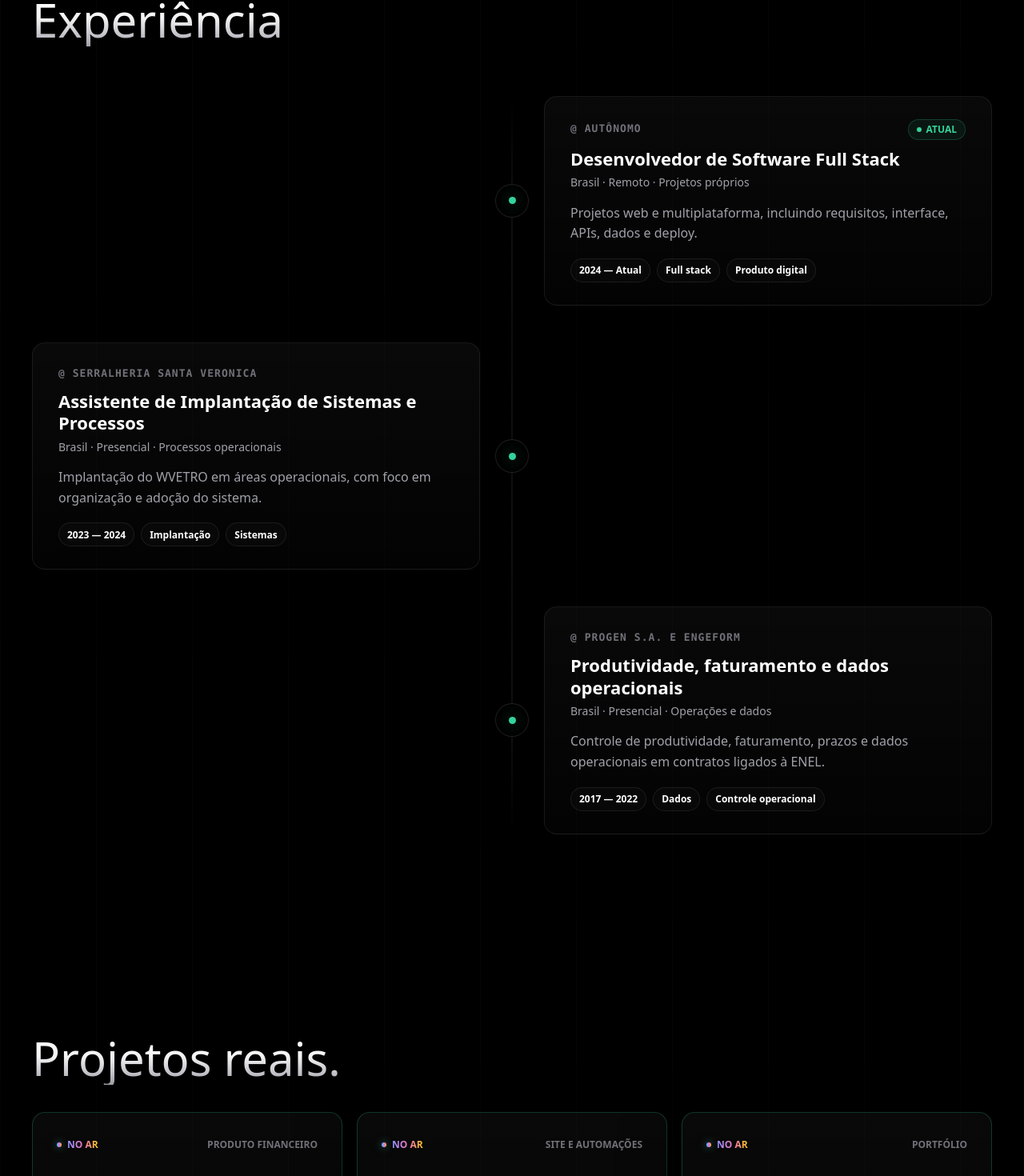
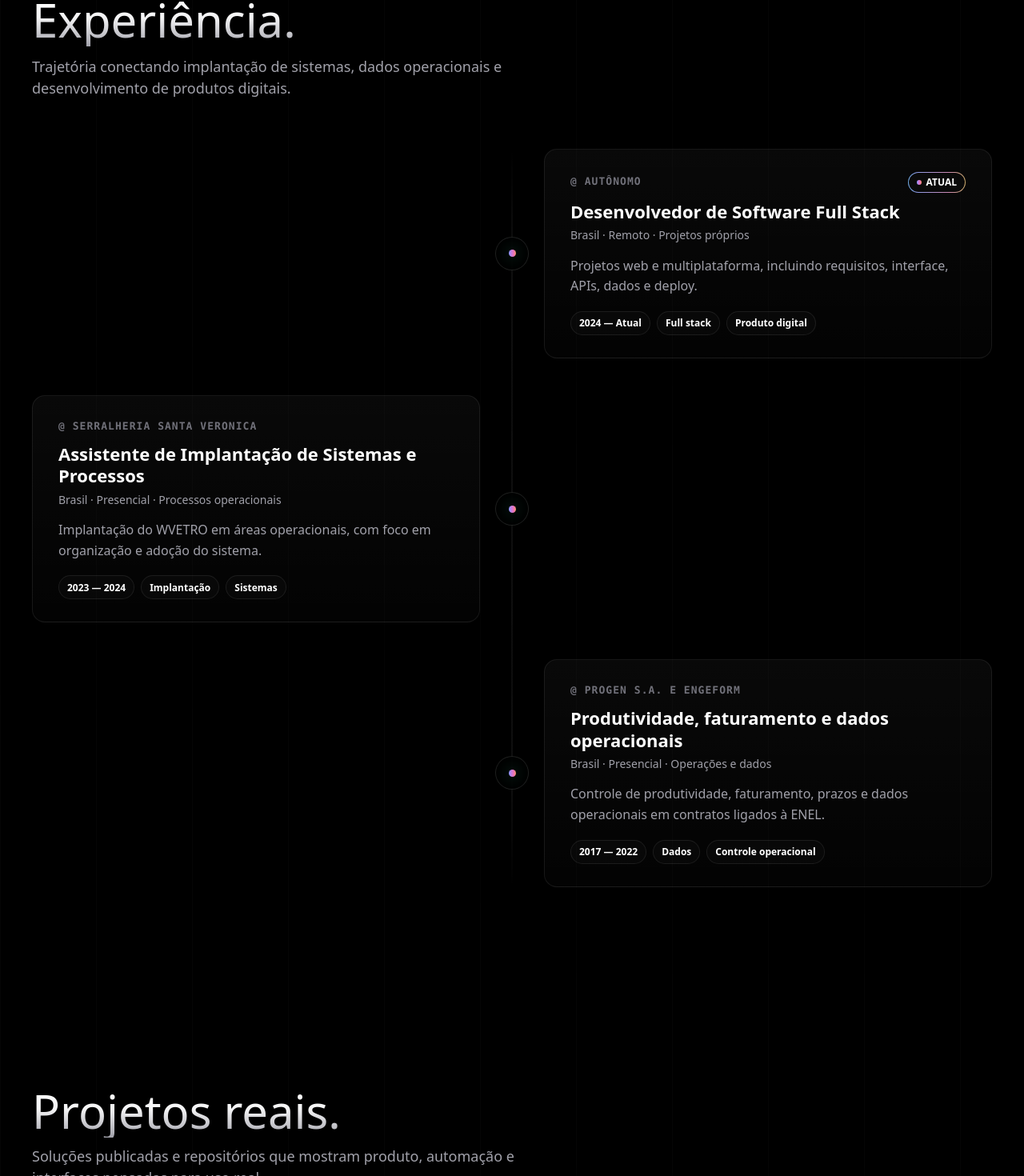
Before and after one commit to maritheiras/marith-filho-portfolio, a Next.js app: page / in a window 1280 px wide. Shown: the part 1061-2531 px from the top of the page at 80% size. Built offline with nearby package versions, Linux system fonts and the light colour scheme; no server answers.

Commit message:
Update SEO image and section copy

```diff
--- a/app/globals.css
+++ b/app/globals.css
@@ -15,7 +15,7 @@
   --accent-purple: #a78bfa;
   --accent-cyan: #22d3ee;
   --accent-green: #34d399;
-  --gradient-ring: linear-gradient(90deg, #22d3ee, #a78bfa, #f472b6, #facc15);
+  --gradient-ring: linear-gradient(90deg, #22d3ee, #a78bfa, #f472b6, #facc15, #22d3ee);
   --gradient-surface: linear-gradient(180deg, rgba(255, 255, 255, 0.035), rgba(255, 255, 255, 0.01));
   --shadow-soft: 0 24px 70px rgba(0, 0, 0, 0.52);
   --radius-card: 16px;
@@ -219,10 +219,12 @@ body.nav-open .site-header-inner {
 .brand-text::before {
   content: "/";
   background: var(--gradient-ring);
+  background-size: 220% 100%;
   -webkit-background-clip: text;
   background-clip: text;
   color: transparent;
   margin-right: 8px;
+  animation: gradient-flow 5.5s linear infinite;
 }
 
 .site-nav {
@@ -702,6 +704,16 @@ section[id] {
   animation-delay: 0.7s;
 }
 
+@keyframes gradient-flow {
+  0% {
+    background-position: 0% 50%;
+  }
+
+  100% {
+    background-position: 220% 50%;
+  }
+}
+
 @keyframes hero-reveal {
   0% {
     opacity: 0;
@@ -747,8 +759,10 @@ section[id] {
   background:
     linear-gradient(var(--background), var(--background)) padding-box,
     var(--gradient-ring) border-box;
+  background-size: auto, 220% 100%;
   color: var(--text-primary);
   padding: 7px 13px;
+  animation: gradient-flow 6s linear infinite;
 }
 
 .hero-copy {
@@ -1160,14 +1174,22 @@ section[id] {
   margin-bottom: 34px;
 }
 
+.section-description {
+  max-width: 680px;
+  margin: 0;
+  color: var(--text-secondary);
+  font-size: 18px;
+  line-height: 1.5;
+}
+
 .experience-section {
   padding-top: var(--section-gap);
 }
 
 .experience-heading {
-  display: flex;
-  align-items: center;
+  display: grid;
   gap: 12px;
+  max-width: 700px;
   margin-bottom: 54px;
 }
 
@@ -1271,8 +1293,10 @@ section[id] {
   width: 9px;
   height: 9px;
   border-radius: 50%;
-  background: var(--accent-green);
+  background: var(--gradient-ring);
+  background-size: 220% 100%;
   box-shadow: 0 0 18px rgba(52, 211, 153, 0.45);
+  animation: gradient-flow 5.5s linear infinite;
 }
 
 .experience-card-top {
@@ -1302,10 +1326,18 @@ section[id] {
   border: 1px solid rgba(52, 211, 153, 0.22);
   border-radius: 999px;
   background: rgba(52, 211, 153, 0.07);
-  color: var(--accent-green);
+  color: var(--text-primary);
   font-size: 12px;
   font-weight: 800;
   text-transform: uppercase;
+}
+
+.experience-status {
+  background:
+    linear-gradient(var(--surface), var(--surface)) padding-box,
+    var(--gradient-ring) border-box;
+  background-size: auto, 220% 100%;
+  animation: gradient-flow 5.5s linear infinite;
 }
 
 .experience-status::before {
@@ -1313,7 +1345,9 @@ section[id] {
   width: 6px;
   height: 6px;
   border-radius: 50%;
-  background: currentColor;
+  background: var(--gradient-ring);
+  background-size: 220% 100%;
+  animation: gradient-flow 5.5s linear infinite;
 }
 
 .experience-card h3 {
@@ -1401,7 +1435,19 @@ section[id] {
 }
 
 .project-card-live {
-  border-color: rgba(52, 211, 153, 0.24);
+  border-color: transparent;
+  background:
+    var(--gradient-surface) padding-box,
+    var(--gradient-ring) border-box;
+  background-size: auto, 220% 100%;
+  animation: gradient-flow 5.5s linear infinite;
+}
+
+.project-card-live:hover {
+  background:
+    linear-gradient(180deg, rgba(255, 255, 255, 0.055), rgba(255, 255, 255, 0.014)) padding-box,
+    var(--gradient-ring) border-box;
+  background-size: auto, 220% 100%;
 }
 
 .project-card-featured {
@@ -1439,9 +1485,11 @@ section[id] {
 
 .status-dot:not(.status-muted) {
   background: var(--gradient-ring);
+  background-size: 220% 100%;
   -webkit-background-clip: text;
   background-clip: text;
   color: transparent;
+  animation: gradient-flow 5.5s linear infinite;
 }
 
 .status-dot::before {
@@ -1458,9 +1506,11 @@ section[id] {
 
 .status-dot:not(.status-muted)::before {
   background: var(--gradient-ring);
+  background-size: 220% 100%;
   box-shadow:
     0 0 10px rgba(34, 211, 238, 0.55),
     0 0 18px rgba(250, 204, 21, 0.28);
+  animation: gradient-flow 5.5s linear infinite;
 }
 
 .status-muted {
@@ -1708,14 +1758,18 @@ section[id] {
   background:
     linear-gradient(var(--background), var(--background)) padding-box,
     var(--gradient-ring) border-box;
+  background-size: auto, 220% 100%;
   color: var(--text-primary);
+  animation: gradient-flow 5.5s linear infinite;
 }
 
 .project-detail-status.is-live .project-detail-status-text {
   background: var(--gradient-ring);
+  background-size: 220% 100%;
   -webkit-background-clip: text;
   background-clip: text;
   color: transparent;
+  animation: gradient-flow 5.5s linear infinite;
 }
 
 .project-detail-hero h1 {
--- a/app/layout.tsx
+++ b/app/layout.tsx
@@ -42,10 +42,10 @@ export const metadata: Metadata = {
     siteName: "Márith Filho Portfolio",
     images: [
       {
-        url: "/assets/programming-lifestyle.png",
+        url: siteConfig.seoImage,
         width: 1200,
-        height: 630,
-        alt: "Portfólio de Márith Filho"
+        height: 1600,
+        alt: "Márith Filho"
       }
     ]
   },
@@ -53,7 +53,7 @@ export const metadata: Metadata = {
     card: "summary_large_image",
     title: siteConfig.title,
     description: siteConfig.description,
-    images: ["/assets/programming-lifestyle.png"]
+    images: [siteConfig.seoImage]
   },
   icons: {
     icon: "/favicon.svg"
--- a/app/page.tsx
+++ b/app/page.tsx
@@ -7,7 +7,9 @@ import { projects, visibleProjectCount } from "@/lib/projects";
 import { siteConfig } from "@/lib/site";
 
 export const metadata: Metadata = {
-  title: "Desenvolvedor de Software Full Stack",
+  title: {
+    absolute: siteConfig.title
+  },
   alternates: {
     canonical: "/"
   }
@@ -117,7 +119,10 @@ export default function HomePage() {
 
       <section className="section-shell section-block experience-section" id="experiencia">
         <div className="experience-heading">
-          <h2>Experiência</h2>
+          <h2>Experiência.</h2>
+          <p className="section-description">
+            Trajetória conectando implantação de sistemas, dados operacionais e desenvolvimento de produtos digitais.
+          </p>
         </div>
 
         <div className="experience-timeline">
@@ -149,6 +154,9 @@ export default function HomePage() {
       <section className="section-shell section-block" id="projetos">
         <div className="section-heading">
           <h2>Projetos reais.</h2>
+          <p className="section-description">
+            Soluções publicadas e repositórios que mostram produto, automação e interfaces pensadas para uso real.
+          </p>
         </div>
 
         <ProjectGrid projects={projects} visibleCount={visibleProjectCount} />
--- a/app/projetos/[id]/page.tsx
+++ b/app/projetos/[id]/page.tsx
@@ -43,9 +43,9 @@ export async function generateMetadata({ params }: ProjectPageProps): Promise<Me
       siteName: "Márith Filho Portfolio",
       images: [
         {
-          url: "/assets/programming-lifestyle.png",
+          url: siteConfig.seoImage,
           width: 1200,
-          height: 630,
+          height: 1600,
           alt: project.title
         }
       ]
@@ -54,7 +54,7 @@ export async function generateMetadata({ params }: ProjectPageProps): Promise<Me
       card: "summary_large_image",
       title: `${project.title} | Márith Filho`,
       description: project.summary,
-      images: ["/assets/programming-lifestyle.png"]
+      images: [siteConfig.seoImage]
     }
   };
 }
--- a/lib/site.ts
+++ b/lib/site.ts
@@ -1,9 +1,10 @@
 export const siteConfig = {
   name: "Márith Filho",
-  title: "Márith Filho | Desenvolvedor de Software Full Stack",
+  title: "Márith Filho | Desenvolvedor de Software",
   description:
-    "Portfólio de Márith Filho, Desenvolvedor de Software Full Stack com vivência em sistemas, dados operacionais e produtos web.",
+    "Portfólio de Márith Filho, Desenvolvedor de Software com vivência em sistemas, dados operacionais e produtos web.",
   url: "https://marithfilho.com",
+  seoImage: "/assets/foto-perfil-seo.jpeg",
   email: "marith.eiras@gmail.com",
   phone: "5522998841370",
   github: "https://github.com/maritheiras",
```
Also changed, not shown: public/assets/foto-perfil-seo.jpeg (added).
